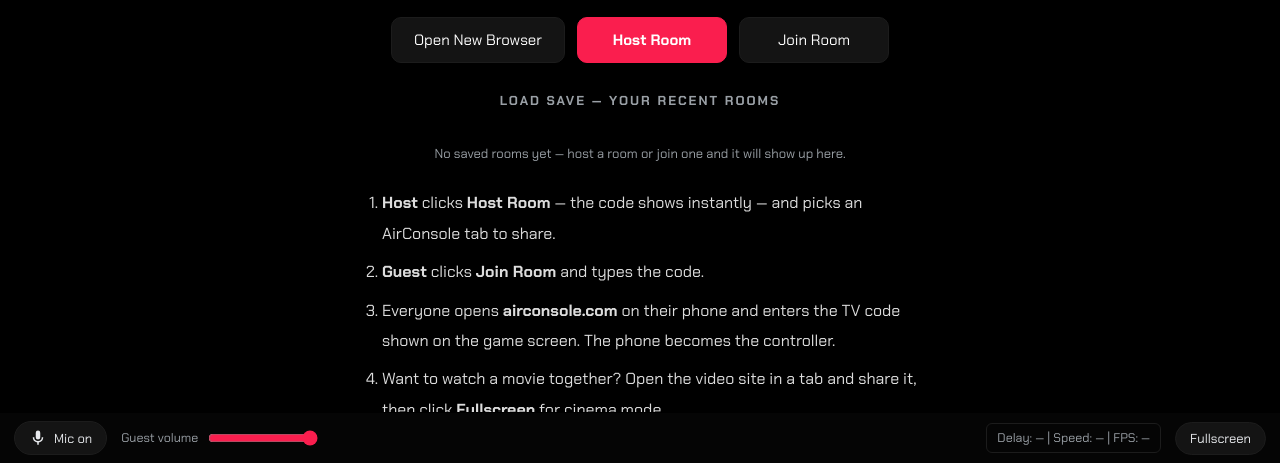
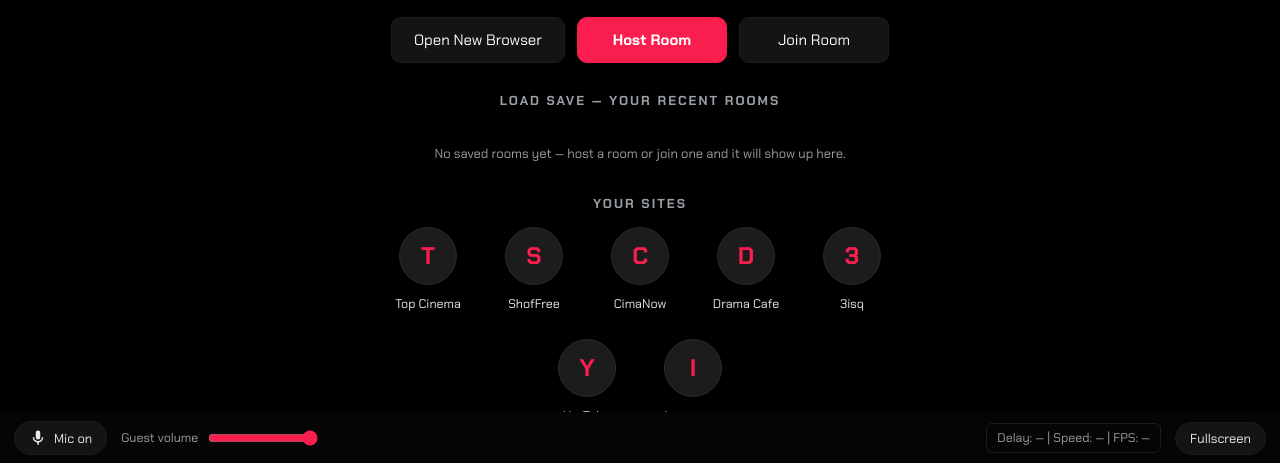
Before and after one commit to MeD-74/MyEverything, an Electron app: page web/index.html in a window 1280 px wide. Shown: the part 337-800 px from the top of the page. Drawn offline with Linux system fonts and the light colour scheme; files whose address does not match are found by name.

Commit message:
Home page + sidebar icons + AdGuard + fullscreen exit v1.5.0

```diff
--- a/web/index.html
+++ b/web/index.html
@@ -92,6 +92,16 @@
           <h2>LOAD SAVE — Your recent rooms</h2>
           <div id="recentList" class="saves"></div>
           <p id="noRecent" class="small">No saved rooms yet — host a room or join one and it will show up here.</p>
+          <h2>YOUR SITES</h2>
+          <div class="home-shortcuts">
+            <a class="tile" href="https://topcinemaa.one" target="_blank" rel="noopener"><span class="tile-icon"><span class="letter">T</span></span><span class="tile-label">Top Cinema</span></a>
+            <a class="tile" href="https://shoffree.cc/recent" target="_blank" rel="noopener"><span class="tile-icon"><span class="letter">S</span></span><span class="tile-label">ShofFree</span></a>
+            <a class="tile" href="https://cimanow.cc" target="_blank" rel="noopener"><span class="tile-icon"><span class="letter">C</span></span><span class="tile-label">CimaNow</span></a>
+            <a class="tile" href="https://ddramacafe-tv.mom" target="_blank" rel="noopener"><span class="tile-icon"><span class="letter">D</span></span><span class="tile-label">Drama Cafe</span></a>
+            <a class="tile" href="https://3isq.qist3ishq.site" target="_blank" rel="noopener"><span class="tile-icon"><span class="letter">3</span></span><span class="tile-label">3isq</span></a>
+            <a class="tile" href="https://www.youtube.com" target="_blank" rel="noopener"><span class="tile-icon"><span class="letter">Y</span></span><span class="tile-label">YouTube</span></a>
+            <a class="tile" href="https://www.instagram.com" target="_blank" rel="noopener"><span class="tile-icon"><span class="letter">I</span></span><span class="tile-label">Instagram</span></a>
+          </div>
         </div>
         <ol class="steps">
           <li><b>Host</b> clicks <b>Host Room</b> — the code shows instantly — and picks an AirConsole tab to share.</li>
--- a/web/styles.css
+++ b/web/styles.css
@@ -186,3 +186,15 @@ button.danger { background: #7a1d1d !important; border-color: #7a1d1d !important
 .dot { width: 10px; height: 10px; border-radius: 50%; background: #555; flex: none; }
 .dot.online { background: #3ba55d; box-shadow: 0 0 6px #3ba55d; }
 .party-note { color: #9aa0a6; font-size: 12.5px; line-height: 1.8; margin-top: 16px; }
+
+/* ---------- Home page shortcut tiles (web hero) ---------- */
+.home-shortcuts { display: flex; flex-wrap: wrap; gap: 22px; justify-content: center;
+  max-width: 560px; margin: 0 auto; }
+.home-shortcuts .tile { display: flex; flex-direction: column; align-items: center; gap: 8px;
+  text-decoration: none; color: #e8eaed; width: 84px; }
+.home-shortcuts .tile-icon { width: 58px; height: 58px; border-radius: 50%; background: #1c1c1c;
+  display: flex; align-items: center; justify-content: center;
+  border: 1px solid #2a2a2a; }
+.home-shortcuts .tile:hover .tile-icon { border-color: #fa1e4e; background: #2a2a2a; }
+.home-shortcuts .tile-icon .letter { font-size: 24px; font-weight: 700; color: #fa1e4e; }
+.home-shortcuts .tile-label { font-size: 12.5px; text-align: center; white-space: nowrap; }
```
